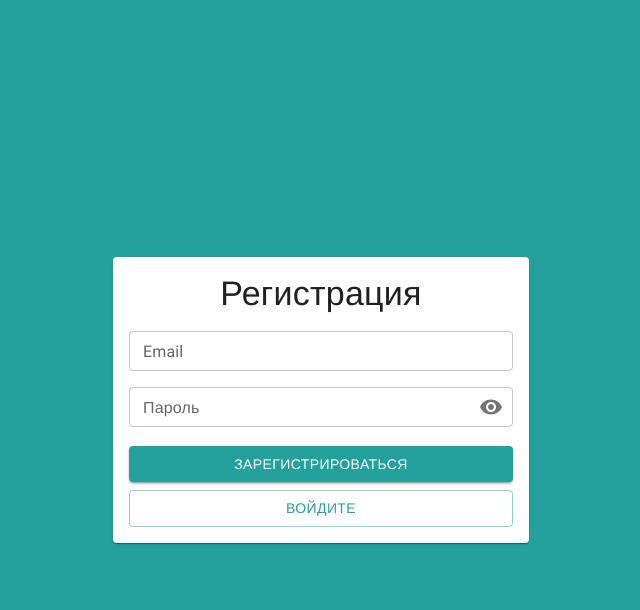
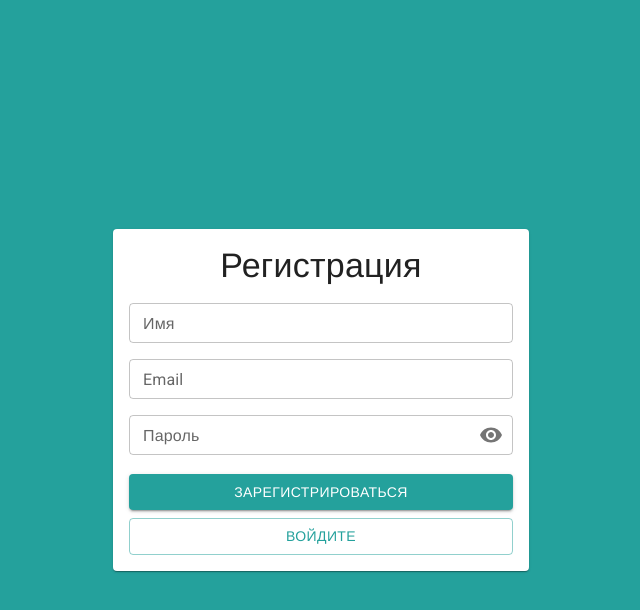
Before and after one commit to ChrisYuneva/Facite, a React (Vite) app: page /login in a window 1280 px wide. Both pictures are taken after a click on the button "ЗАРЕГИСТРИРУЙТЕСЬ". Shown: the top 610 px of the page, without its empty margins (319-959 px from the left). Built offline with nearby package versions, Linux system fonts and the light colour scheme; no server answers; a web font is replaced by a local one.

Commit message:
ft-3 | added handling of authorization and registration errors

```diff
--- /dev/null
+++ b/src/components/alert/alert.tsx
@@ -0,0 +1,16 @@
+import style from './style.module.css';
+import { Alert } from '@mui/material';
+
+interface AlertCustomProps {
+  alert: string;
+}
+
+function AlertCustom({ alert }: AlertCustomProps) {
+  return (
+    <Alert severity='error' className={style.alert}>
+      {alert}
+    </Alert>
+  );
+}
+
+export default AlertCustom;
--- /dev/null
+++ b/src/components/alert/style.module.css
@@ -0,0 +1,4 @@
+.alert {
+    margin-bottom: 16px;
+    align-items: center;
+}
--- a/src/components/form/form.tsx
+++ b/src/components/form/form.tsx
@@ -21,7 +21,7 @@ const passwordRegex = /^((?=\S*?[A-Z])(?=\S*?[a-z])(?=\S*?[0-9]).{6,})\S$/;
 
 interface FormProps {
   title: string;
-  handleClick: (email: string, password: string) => void;
+  handleClick: (email: string, password: string, name?: string) => void;
 }
 
 function Form({ title, handleClick }: FormProps) {
@@ -29,15 +29,16 @@ function Form({ title, handleClick }: FormProps) {
   const [user, setUser] = useState<User>({
     email: '',
     password: '',
+    name: ''
   });
   const [alert, setAlert] = useState('');
   const [showPassword, setShowPassword] = useState(false);
 
   function submit() {
-    if (user.email && user.password) {
-      return handleClick(user.email, user.password);
+    if (user.email && user.password && (user.name || pathname !== '/register')) {
+      return handleClick(user.email, user.password, user.name);
     } else {
-      setAlert('Все поля обязательны');
+      setAlert('Это поле обязательно для заполнения');
     }
   }
 
@@ -65,6 +66,20 @@ function Form({ title, handleClick }: FormProps) {
 
   return (
     <Box className={style.form}>
+      {
+        pathname === '/register' && <TextField
+        label='Имя'
+        variant='outlined'
+        size='small'
+        value={user.name}
+        id={'name'}
+        error={
+        !!alert
+        }
+        helperText={alert}
+        onChange={(event) => onChange(event)}
+      />
+      }
       <TextField
         label='Email'
         variant='outlined'
--- a/src/components/form/types.ts
+++ b/src/components/form/types.ts
@@ -1,4 +1,5 @@
 export interface User {
+    name?: string,
     email: string,
     password: string
 }
--- a/src/components/taskMenu/taskMenu.tsx
+++ b/src/components/taskMenu/taskMenu.tsx
@@ -8,7 +8,7 @@ import {
 import MoreVertIcon from '@mui/icons-material/MoreVert';
 import { useState } from 'react';
 import { useAppDispatch, useAppSelector } from '../../hooks/redux';
-import { Task } from '../../store/types/types';
+import { Task } from '../../store/slices/cardListSlice/types';
 import { cardListSlice } from '../../store/slices/cardListSlice/cardListSlice';
 import TaskModalWindow from '../taskModalWindow/taskModalWindow';
 import DeleteIcon from '@mui/icons-material/Delete';
--- a/src/components/taskModalWindow/taskModalWindow.tsx
+++ b/src/components/taskModalWindow/taskModalWindow.tsx
@@ -8,7 +8,7 @@ import {
 import { useEffect, useState } from 'react';
 import { useAppDispatch, useAppSelector } from '../../hooks/redux';
 import { cardListSlice } from '../../store/slices/cardListSlice/cardListSlice';
-import { Task } from '../../store/types/types';
+import { Task } from '../../store/slices/cardListSlice/types';
 import style from './style.module.css';
 import InputTaskMenu from '../inputTaskMenu/inputTaskMenu';
 import { updateTaskToDB } from '../../firebase/firebase';
--- a/src/pages/loginPage/loginPage.tsx
+++ b/src/pages/loginPage/loginPage.tsx
@@ -2,9 +2,12 @@ import FormWrapper from '../../components/formWrapper/formWrapper';
 import { useNavigate } from 'react-router-dom';
 import { getAuth, signInWithEmailAndPassword } from 'firebase/auth';
 import Form from '../../components/form/form';
+import { useState } from 'react';
+import AlertCustom from '../../components/alert/alert';
 
 function LoginPage() {
   const navigate = useNavigate();
+  const [alert, setAlert] = useState('');
 
   function handleLogin(email: string, password: string) {
     const auth = getAuth();
@@ -13,9 +16,10 @@ function LoginPage() {
         document.cookie = `id=${user.uid}`;
         document.cookie = `email=${user.email}`;
         document.cookie = `token=${user.refreshToken}`;
+        document.cookie = `name=${user.displayName}`;
       })
       .then(() => navigate('/'))
-      .catch(() => alert('Invalid user'));
+      .catch(() => setAlert('Такого пользователя не существует. Пожалуйста, проверьте данные.'));
   }
 
   return (
@@ -24,6 +28,9 @@ function LoginPage() {
       btnText='Зарегистрируйтесь'
       navigateTo='/register'
     >
+      {
+        alert && <AlertCustom alert={alert} />
+      }
       <Form title='Войти' handleClick={handleLogin} />
     </FormWrapper>
   );
--- a/src/pages/mainPage/mainPage.tsx
+++ b/src/pages/mainPage/mainPage.tsx
@@ -3,9 +3,9 @@ import { Grid } from '@mui/material';
 import style from './style.module.css';
 import { useAppDispatch, useAppSelector } from '../../hooks/redux';
 import { useEffect } from 'react';
-import { DateFormat, Task } from '../../store/slices/cardListSlice/types';
-import { deleteCookie } from '../../utils/utilsCookie';
-import { getCurrentWeek, today } from '../../utils/utilsDate';
+import { Task } from '../../store/slices/cardListSlice/types';
+import { deleteCookie, getCookie } from '../../utils/utilsCookie';
+import { today } from '../../utils/utilsDate';
 import { Navigate } from 'react-router-dom';
 import useAuth from '../../hooks/useAuth';
 import { collection, addDoc, getDocs, where, query } from 'firebase/firestore';
@@ -91,6 +91,7 @@ function MainPage() {
 
   function logout() {
     deleteCookie('id');
+    deleteCookie('name');
     deleteCookie('email');
     deleteCookie('token');
     dispatch(resetToDoList());
@@ -132,7 +133,7 @@ function MainPage() {
               toDoList={toDoList.filter((item) => item.date.day === 0)}
             />
           </Grid>
-          <button onClick={logout}>Выйти {email}</button>
+          <button onClick={logout}>Выйти {getCookie('name')}</button>
         </Grid>
       ) : (
         <Navigate to='/login' />
--- a/src/pages/registerPage/registerPage.tsx
+++ b/src/pages/registerPage/registerPage.tsx
@@ -1,25 +1,38 @@
 import FormWrapper from '../../components/formWrapper/formWrapper';
 import Form from '../../components/form/form';
-import { createUserWithEmailAndPassword, getAuth } from 'firebase/auth';
+import { createUserWithEmailAndPassword, getAuth, updateProfile } from 'firebase/auth';
 import { useNavigate } from 'react-router-dom';
+import { useState } from 'react';
+import AlertCustom from '../../components/alert/alert';
 
 function RegisterPage() {
   const navigate = useNavigate();
+  const [alert, setAlert] = useState('');
 
-  function handleRegister(email: string, password: string) {
+  function handleRegister(email: string, password: string, name?: string) {
     const auth = getAuth();
     createUserWithEmailAndPassword(auth, email, password)
       .then(({ user }) => {
+        if(name) {
+          updateProfile(user, {
+            displayName: name
+          });
+          document.cookie = `name=${name}`;
+        }
+
         document.cookie = `id=${user.uid}`;
         document.cookie = `email=${user.email}`;
         document.cookie = `token=${user.refreshToken}`;
         navigate('/');
       })
-      .catch(() => alert('Такой пользователь уже существует'));
+      .catch(() => setAlert('Такой пользователь уже существует'));
   }
 
   return (
     <FormWrapper title='Регистрация' btnText='Войдите' navigateTo='/login'>
+      {
+        alert && <AlertCustom alert={alert}/>
+      }
       <Form title='Зарегистрироваться' handleClick={handleRegister} />
     </FormWrapper>
   );
```
